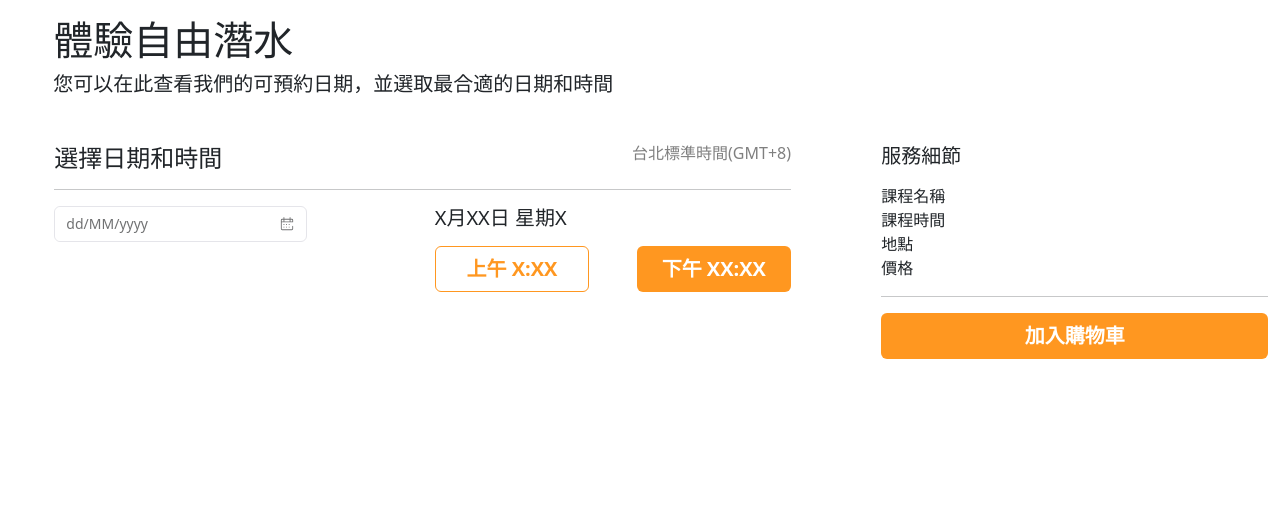
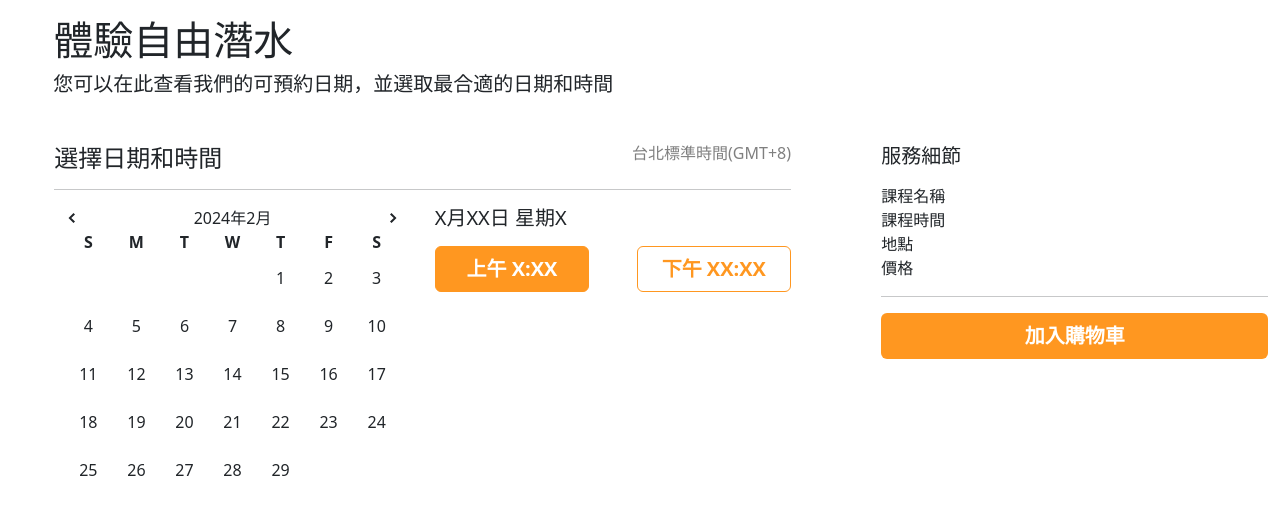
Before and after one commit to peznc810/DiVING, a Next.js app in the folder client/: page /cart/lesson in a window 1280 px wide. Shown: the top 514 px of the page. Built offline with nearby package versions, Linux system fonts and the light colour scheme.

Commit message:
lesson-booking

```diff
--- a/client/components/cart/date-picker.js
+++ b/client/components/cart/date-picker.js
@@ -5,12 +5,10 @@ import { GoChevronRight } from 'react-icons/go'
 export default function DatePicker() {
   useEffect(() => {
     const divMonth = document.querySelector('.month')
-    const divCalendarContainer = document.querySelector('.calendarContainer')
     const btnLeft = document.querySelector('.leftBtn')
     const btnRight = document.querySelector('.rightBtn')
     const divDates = document.querySelector('.dates')
-    const divDatePicker = document.querySelector('.datepicker')
-    const inputDate = document.querySelector('.datepicker input')
+    let selectDate
 
     const wHeight = 60
 
@@ -20,9 +18,11 @@ export default function DatePicker() {
 
     btnLeft.addEventListener('click', () => {
       currentDate.setMonth(currentDate.getMonth() - 1)
+      randerCalendar()
     })
     btnRight.addEventListener('click', () => {
       currentDate.setMonth(currentDate.getMonth() + 1)
+      randerCalendar()
     })
 
     randerCalendar()
@@ -34,7 +34,6 @@ export default function DatePicker() {
         currentDate.getFullYear(),
         currentDate.getMonth()
       )
-      console.log(totalWeeks)
       let dateHeight = Math.floor((wHeight - 60 - 30) / totalWeeks)
 
       document.documentElement.style.setProperty(
@@ -72,7 +71,7 @@ export default function DatePicker() {
         const mm = (currentDate.getMonth() + 1).toString().padStart(2, '0')
         const yy = currentDate.getFullYear()
 
-        node.innerHTML = `<div class="date" y="${yy}" m="${mm}" d="${dd}">${i}</div>`
+        node.innerHTML = `<div class="jsx-6d5b15dfcc792ec0 date" y="${yy}" m="${mm}" d="${dd}">${i}</div>`
 
         if (
           i === new Date().getDate() &&
@@ -100,6 +99,22 @@ export default function DatePicker() {
 
         divDates.append(node.children[0])
       }
+
+      const divDate = document.querySelectorAll('.date')
+
+      for (let i = 0; i < divDate.length; i++) {
+        divDate[i].addEventListener('click', () => {
+          let selectY = divDate[i].getAttribute('y')
+          let selectM = divDate[i].getAttribute('m')
+          let selectD = divDate[i].getAttribute('d')
+          selectDate = `${selectY}-${selectM}-${selectD}`
+          const divCurrentDate = document.querySelector('.currentDate')
+          if (divCurrentDate) {
+            divCurrentDate.classList.remove('currentDate')
+          }
+          divDate[i].classList.add('currentDate')
+        })
+      }
     }
 
     function weeksInMonth(year, month) {
@@ -118,68 +133,58 @@ export default function DatePicker() {
   return (
     <>
       <div className="d-flex"></div>
-      <div class="calendarContainer">
-        <div class="calendar">
+      <div className="calendarContainer">
+        <div className="calendar">
           <div className="nav d-flex align-items-center justify-content-between">
             <GoChevronLeft className="leftBtn" />
-            <div class="month">2024-02</div>
+            <div className="month">2024-02</div>
             <GoChevronRight className="rightBtn" />
           </div>
-          <div class="week unit1">
-            <div class="weekday">S</div>
-            <div class="weekday">M</div>
-            <div class="weekday">T</div>
-            <div class="weekday">W</div>
-            <div class="weekday">T</div>
-            <div class="weekday">F</div>
-            <div class="weekday">S</div>
+          <div className="week unit1">
+            <div className="weekday">S</div>
+            <div className="weekday">M</div>
+            <div className="weekday">T</div>
+            <div className="weekday">W</div>
+            <div className="weekday">T</div>
+            <div className="weekday">F</div>
+            <div className="weekday">S</div>
           </div>
-          <div class="dates unit1"></div>
+          <div className="dates unit1"></div>
         </div>
       </div>
       <style jsx>{`
         .calendarContainer {
-          position: fixed;
-          left: 0;
-          top: 0;
-          width: 100%;
-          height: 100%;
-          background-color: #515151;
-          z-index: 1;
           display: flex;
           justify-content: center;
           .calendar {
-            background-color: #ea78b9;
             width: calc(100% - 20px);
-            height: fit-content;
             .nav {
-              height: var(--nav-height);
               display: flex;
               justify-content: space-between;
             }
             .week {
-              height: var(--week-height);
               font-weight: bold;
             }
             .dates {
               .date {
-                height: var(--date-height);
+                display: flex;
+                justify-content: center;
+                align-items: center;
                 user-select: none;
                 cursor: pointer;
+                height: 3rem;
                 &:hover {
-                  background-color: #e671a2;
+                  background-color: orange;
                 }
               }
               .disabled {
-                color: #909090;
-                background-color: #909090;
+                color: white;
+                background-color: #d9d9d9;
                 cursor: not-allowed;
-                &:hover {
-                  background-color: #909090;
-                }
               }
               .currentDate {
-                background-color: #fb229d;
+                background-color: orange;
+                color: white;
               }
             }
             .unit1 {
--- a/client/pages/cart/lesson/index.js
+++ b/client/pages/cart/lesson/index.js
@@ -1,7 +1,5 @@
 import React from 'react'
-// import Navbar from '@/components/layout/navbar'
-import { DatePicker } from 'rsuite'
-import 'rsuite/dist/rsuite-no-reset.min.css'
+import DatePicker from '@/components/cart/date-picker'
 
 export default function Home() {
   return (
@@ -27,11 +25,14 @@ export default function Home() {
               <div className="col-sm-6 time-section">
                 <h5>X月XX日 星期X</h5>
                 <div className="d-flex mt-3">
-                  <button type="button" className="btn am-btn w-75">
+                  <button
+                    type="button"
+                    className="btn time-period-btn w-75 active"
+                  >
                     <h5 className="fw-bold py-1">上午 X:XX</h5>
                   </button>
                   <div className="w-25"></div>
-                  <button type="button" className="btn pm-btn w-75">
+                  <button type="button" className="btn time-period-btn w-75">
                     <h5 className="fw-bold py-1">下午 XX:XX</h5>
                   </button>
                 </div>
@@ -70,12 +71,16 @@ export default function Home() {
           size: 14px;
         }
 
-        .am-btn {
+        .time-period-btn {
           border: 1px solid #ff9720;
           color: #ff9720;
         }
 
-        .pm-btn,
+        .time-period-btn.active {
+          background-color: #ff9720;
+          color: white;
+        }
+
         .cart-btn {
           background-color: #ff9720;
           color: white;
```
